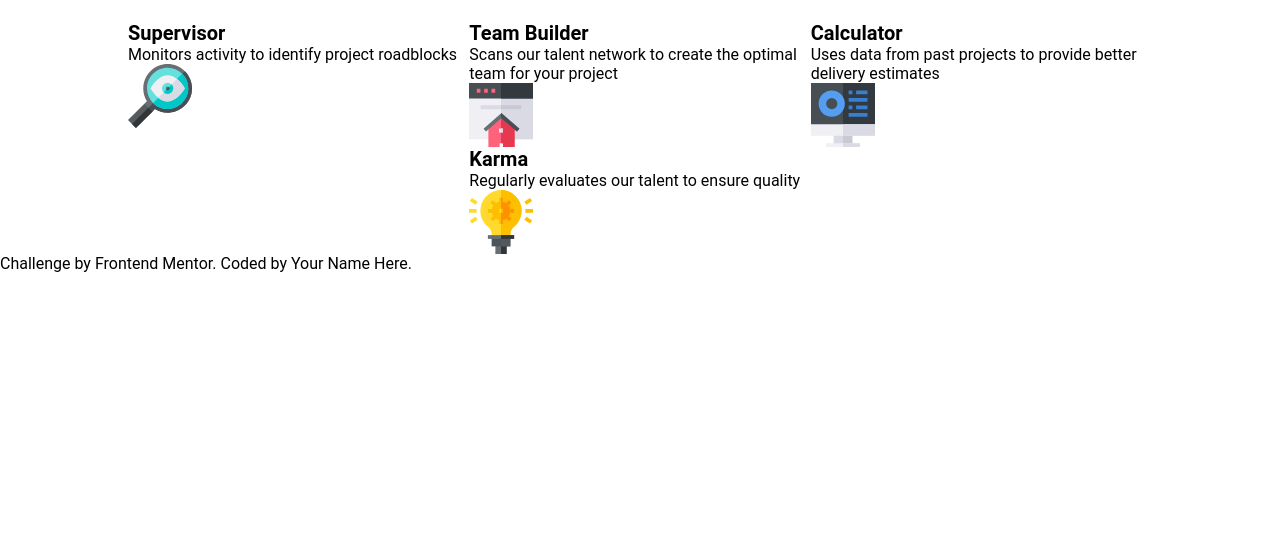
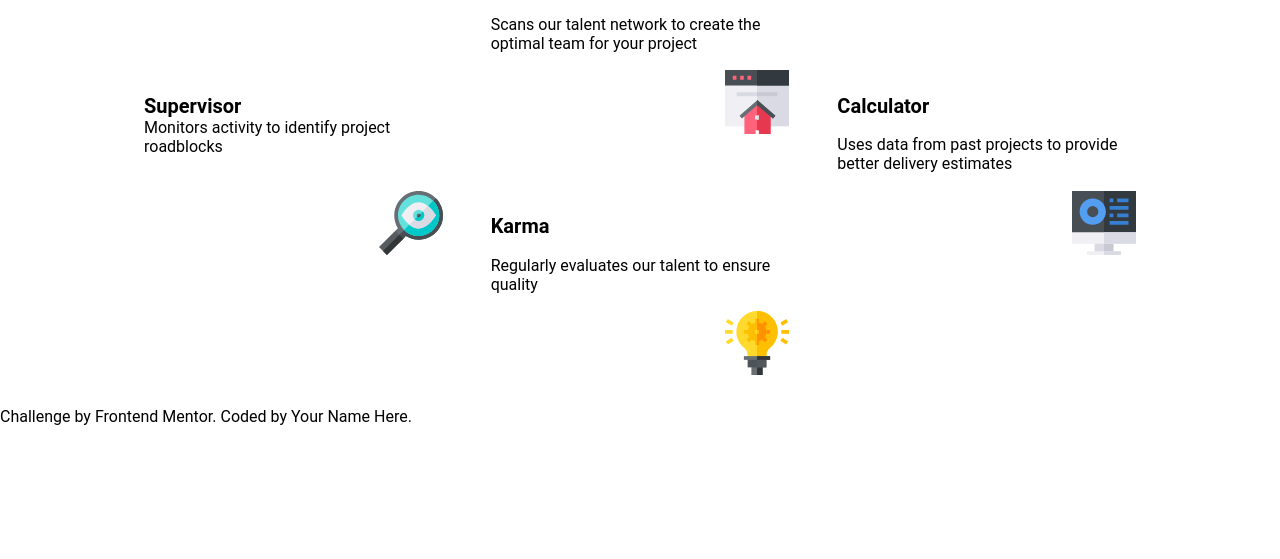
Before and after one commit to arvndlr/four-card-feature-section, a plain HTML site: page index.html in a window 1280 px wide. Shown: the part 241-800 px from the top of the page. Drawn offline with Linux system fonts and the light colour scheme; a web font is replaced by a local one.

Commit message:
adjust spacing and position of cards

```diff
--- a/index.html
+++ b/index.html
@@ -30,10 +30,12 @@
       <section class="fourcards__cont">
         <div class="fourcards__sides">
           <div class="fourcards__item fourcards__item-one">
-            <h3 class="fourcards__item-title">Supervisor</h3>
-            <p clalss="fourcards__item-desc">
-              Monitors activity to identify project roadblocks
-            </p>
+            <div>
+              <h3 class="fourcards__item-title">Supervisor</h3>
+              <p clalss="fourcards__item-desc">
+                Monitors activity to identify project roadblocks
+              </p>
+            </div>
             <picture>
               <img
                 class="fourcards__item-icon"
--- a/styles.css
+++ b/styles.css
@@ -72,7 +72,7 @@ ol {
     flex-direction: column;
     align-items: center;
     text-align: center;
-    margin-top: 6em;
+    margin-top: 1em;
 }
 .fourcards__cat {
   font-family: Roboto;
@@ -94,10 +94,30 @@ ol {
   max-width: 80vw;
   display: grid;
   grid-template-columns: 1fr 1fr 1fr;
+  gap: 1em;
 }
 .fourcards__item-title {
   font-size: 1.25em;
 }
 .fourcards__item {
-  max-width: 28.75em;
+  display: flex;
+  flex-direction: column;
+  max-width: 21.875em;
+  height: 14.0625em;
+  padding-block: 2em;
+  padding-inline: 1em;
+  justify-content: space-between;
 }
+.fourcards__item picture {
+  display: flex;
+  justify-content: flex-end;
+}
+.fourcards__sides {
+  display: flex;
+  align-items: center;
+}
+.fourcards__center {
+  display: flex;
+  flex-direction: column;
+  gap: 1em;
+}
```
